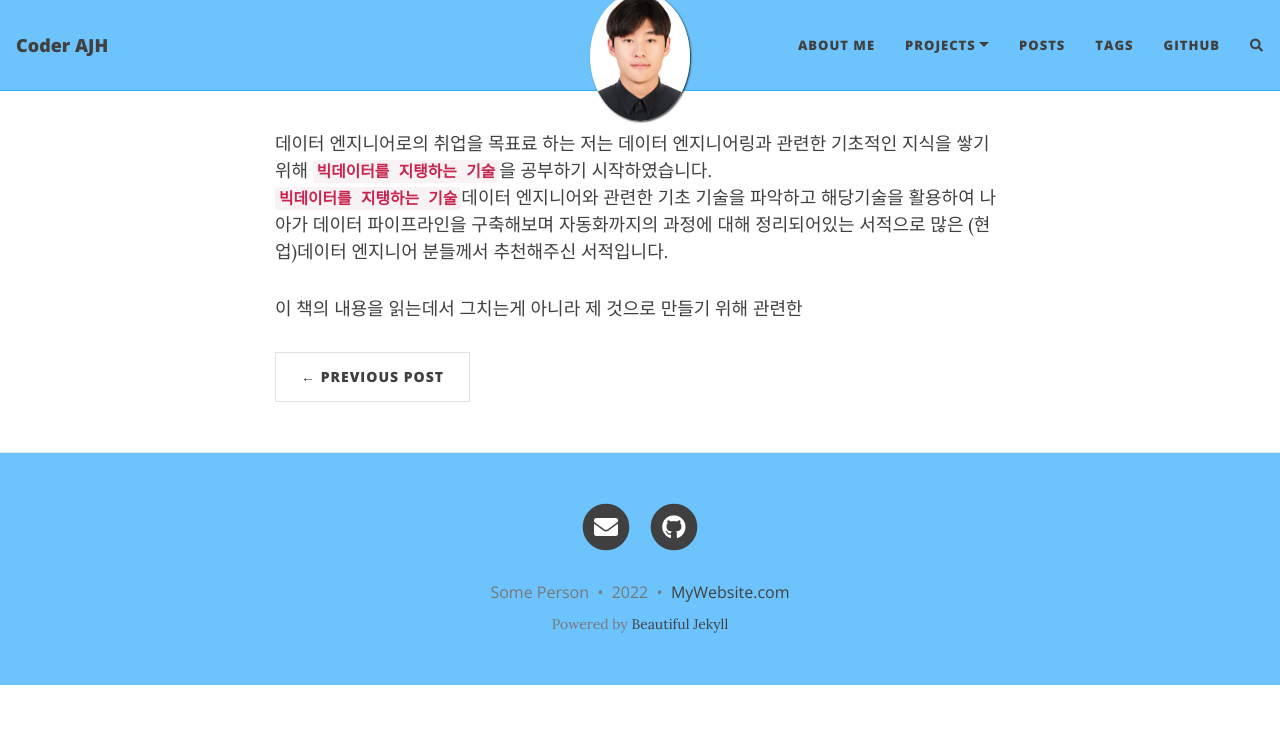
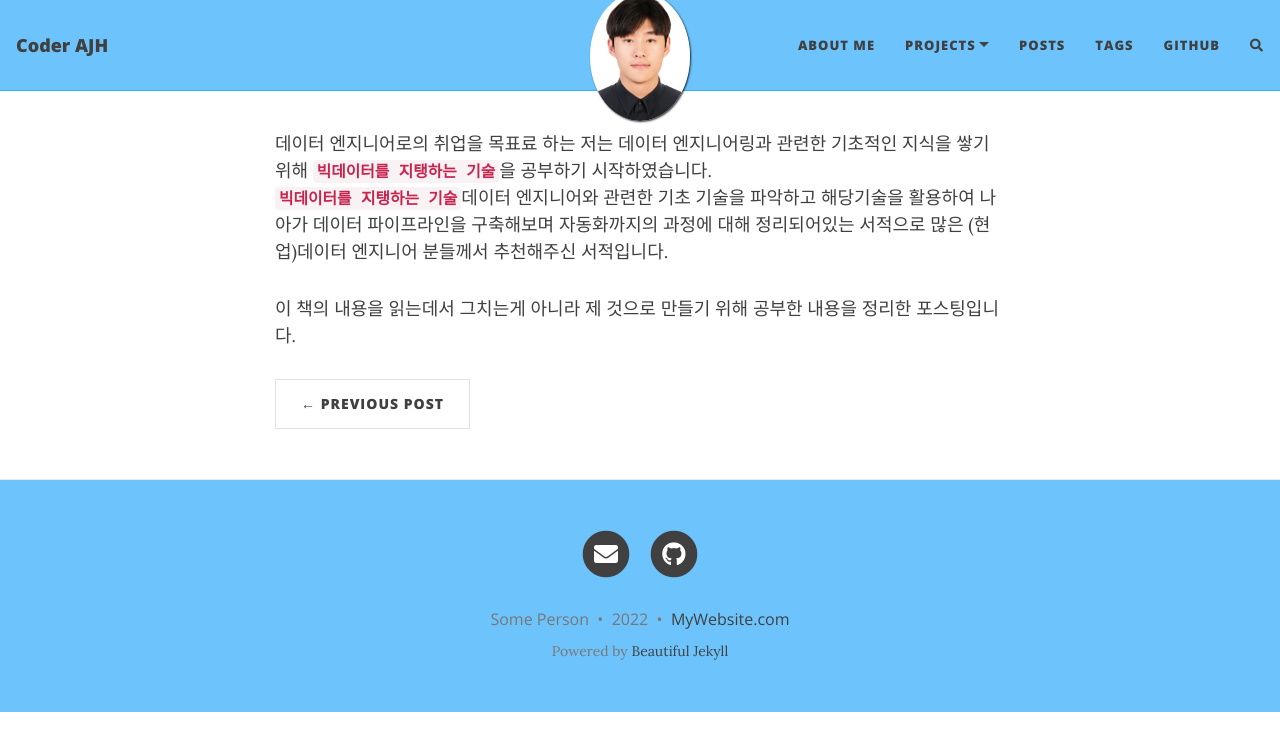
Before and after one commit to junhong625/junhong625.github.io, a Jekyll site: the page built from _posts/2022-04-20-[빅데이터를 지탱하는 기술 1장 - 빅데이터의 기초 지식].md, in a window 1280 px wide. Shown: the top 751 px of the page. Built offline with Jekyll 4.4.1, drawn with Linux system fonts in a browser that asks for light colours; nearby versions of some CDN libraries; comment, search, counter and statistics services are not loaded.

Commit message:
Update 2022-04-20-[빅데이터를 지탱하는 기술 1장 - 빅데이터의 기초 지식].md

```diff
--- a/_posts/2022-04-20-[빅데이터를 지탱하는 기술 1장 - 빅데이터의 기초 지식].md
+++ b/_posts/2022-04-20-[빅데이터를 지탱하는 기술 1장 - 빅데이터의 기초 지식].md
@@ -11,4 +11,4 @@ comments: true
 데이터 엔지니어로의 취업을 목표료 하는 저는 데이터 엔지니어링과 관련한 기초적인 지식을 쌓기 위해 **`빅데이터를 지탱하는 기술`**을 공부하기 시작하였습니다.
 **`빅데이터를 지탱하는 기술`**데이터 엔지니어와 관련한 기초 기술을 파악하고 해당기술을 활용하여 나아가 데이터 파이프라인을 구축해보며 자동화까지의 과정에 대해 정리되어있는 서적으로 많은 (현업)데이터 엔지니어 분들께서 추천해주신 서적입니다.
 
-이 책의 내용을 읽는데서 그치는게 아니라 제 것으로 만들기 위해 관련한
+이 책의 내용을 읽는데서 그치는게 아니라 제 것으로 만들기 위해 공부한 내용을 정리한 포스팅입니다.
```
